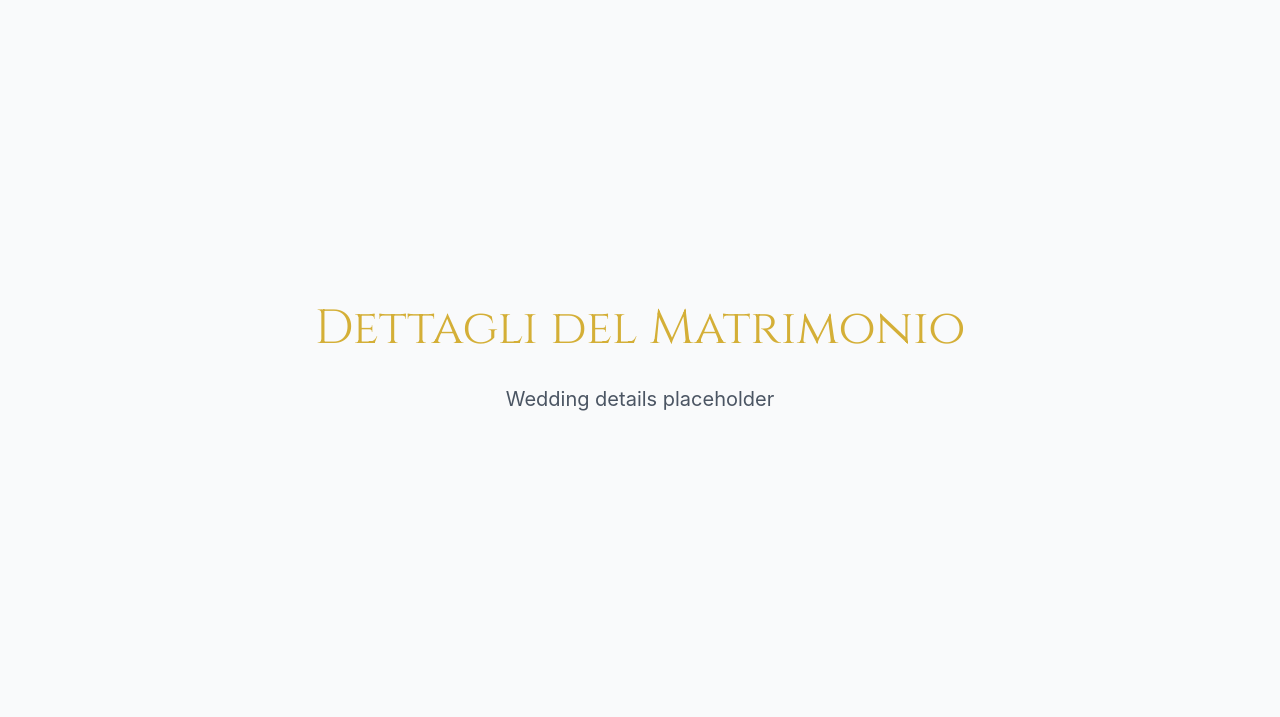
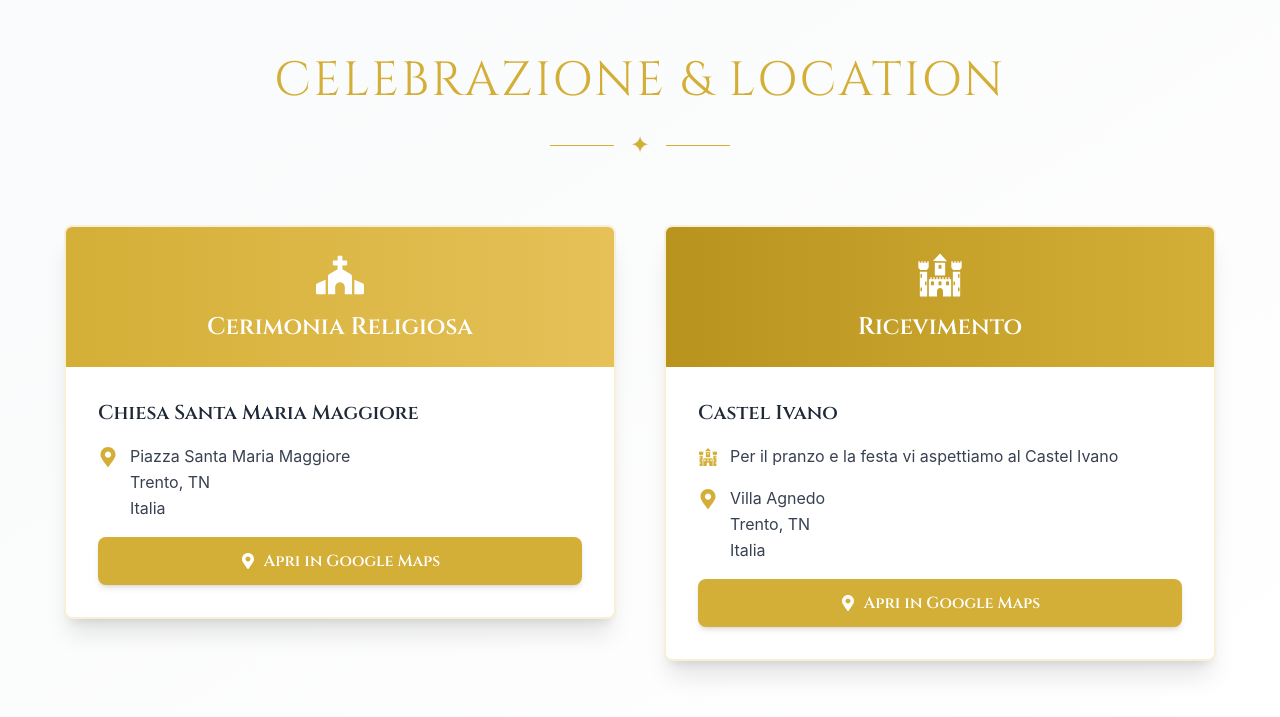
Before and after one commit to Barna1992/matrimonio_ic, a React (Vite) app: page / in a window 1280 px wide. Shown: the part 1641-2358 px from the top of the page. Built offline with nearby package versions, Linux system fonts and the light colour scheme.

Commit message:
added section2

```diff
--- a/src/App.jsx
+++ b/src/App.jsx
@@ -1,5 +1,6 @@
 import Header from './components/Header'
 import Hero from './components/Hero'
+import CelebrationLocation from './components/CelebrationLocation'
 
 function App() {
   return (
@@ -24,20 +25,8 @@ function App() {
         </div>
       </section>
 
-      {/* Details Section */}
-      <section
-        id="details"
-        className="min-h-screen flex items-center justify-center bg-gray-50 px-4 sm:px-6 lg:px-8"
-      >
-        <div className="text-center max-w-4xl mx-auto">
-          <h2 className="font-cinzel text-gold text-3xl sm:text-4xl md:text-5xl mb-8">
-            Dettagli del Matrimonio
-          </h2>
-          <p className="text-gray-600 text-lg sm:text-xl">
-            Wedding details placeholder
-          </p>
-        </div>
-      </section>
+      {/* Celebration & Location Section */}
+      <CelebrationLocation />
 
       {/* RSVP Section */}
       <section
--- /dev/null
+++ b/src/components/CelebrationLocation.jsx
@@ -0,0 +1,168 @@
+import { useState, useEffect, useRef } from 'react'
+import { FaMapMarkerAlt, FaChurch } from 'react-icons/fa'
+import { GiCastle } from 'react-icons/gi'
+
+function CelebrationLocation() {
+  const [isVisible, setIsVisible] = useState(false)
+  const sectionRef = useRef(null)
+
+  useEffect(() => {
+    const observer = new IntersectionObserver(
+      (entries) => {
+        entries.forEach((entry) => {
+          if (entry.isIntersecting) {
+            setIsVisible(true)
+          }
+        })
+      },
+      { threshold: 0.1 }
+    )
+
+    if (sectionRef.current) {
+      observer.observe(sectionRef.current)
+    }
+
+    return () => {
+      if (sectionRef.current) {
+        observer.unobserve(sectionRef.current)
+      }
+    }
+  }, [])
+
+  return (
+    <section
+      id="details"
+      ref={sectionRef}
+      className="min-h-screen flex items-center justify-center bg-gradient-to-br from-gray-50 to-white px-4 sm:px-6 lg:px-8 py-20"
+    >
+      <div className="max-w-6xl mx-auto w-full">
+        {/* Section Title */}
+        <div
+          className={`text-center mb-16 transition-all duration-1000 ${
+            isVisible ? 'opacity-100 translate-y-0' : 'opacity-0 -translate-y-10'
+          }`}
+        >
+          <h2 className="font-cinzel text-gold text-3xl sm:text-4xl md:text-5xl tracking-wider uppercase mb-4">
+            Celebrazione & Location
+          </h2>
+          <div className="flex items-center justify-center mt-6">
+            <div className="h-px w-16 bg-gold"></div>
+            <div className="mx-4 text-gold text-2xl">✦</div>
+            <div className="h-px w-16 bg-gold"></div>
+          </div>
+        </div>
+
+        {/* Cards Container */}
+        <div className="grid md:grid-cols-2 gap-8 lg:gap-12">
+          {/* Chiesa Card */}
+          <div
+            className={`transition-all duration-1000 delay-300 ${
+              isVisible ? 'opacity-100 translate-y-0' : 'opacity-0 translate-y-10'
+            }`}
+          >
+            <div className="bg-white rounded-lg shadow-xl overflow-hidden border-2 border-gold/20 hover:shadow-2xl hover:border-gold/40 transition-all duration-300">
+              {/* Card Header */}
+              <div className="bg-gradient-to-r from-gold to-gold-light p-6 text-center">
+                <FaChurch className="text-white text-5xl mx-auto mb-3" />
+                <h3 className="font-cinzel text-white text-2xl font-semibold">
+                  Cerimonia Religiosa
+                </h3>
+              </div>
+
+              {/* Card Body */}
+              <div className="p-8">
+                <h4 className="font-cinzel text-gray-800 text-xl font-semibold mb-4">
+                  Chiesa Santa Maria Maggiore
+                </h4>
+
+                <div className="space-y-4">
+                  {/* Address */}
+                  <div className="flex items-start">
+                    <FaMapMarkerAlt className="text-gold text-xl mt-1 mr-3 flex-shrink-0" />
+                    <div>
+                      <p className="text-gray-700 leading-relaxed">
+                        Piazza Santa Maria Maggiore<br />
+                        Trento, TN<br />
+                        Italia
+                      </p>
+                    </div>
+                  </div>
+
+                  {/* Google Maps Link */}
+                  <a
+                    href="https://www.google.com/maps/search/?api=1&query=Chiesa+Santa+Maria+Maggiore+Trento"
+                    target="_blank"
+                    rel="noopener noreferrer"
+                    className="inline-flex items-center justify-center w-full mt-6 px-6 py-3 bg-gold hover:bg-gold-dark text-white font-cinzel font-semibold rounded-lg transition-all duration-300 transform hover:scale-105 shadow-md hover:shadow-lg"
+                  >
+                    <FaMapMarkerAlt className="mr-2" />
+                    Apri in Google Maps
+                  </a>
+                </div>
+              </div>
+            </div>
+          </div>
+
+          {/* Castel Ivano Card */}
+          <div
+            className={`transition-all duration-1000 delay-500 ${
+              isVisible ? 'opacity-100 translate-y-0' : 'opacity-0 translate-y-10'
+            }`}
+          >
+            <div className="bg-white rounded-lg shadow-xl overflow-hidden border-2 border-gold/20 hover:shadow-2xl hover:border-gold/40 transition-all duration-300">
+              {/* Card Header */}
+              <div className="bg-gradient-to-r from-gold-dark to-gold p-6 text-center">
+                <GiCastle className="text-white text-5xl mx-auto mb-3" />
+                <h3 className="font-cinzel text-white text-2xl font-semibold">
+                  Ricevimento
+                </h3>
+              </div>
+
+              {/* Card Body */}
+              <div className="p-8">
+                <h4 className="font-cinzel text-gray-800 text-xl font-semibold mb-4">
+                  Castel Ivano
+                </h4>
+
+                <div className="space-y-4">
+                  {/* Description */}
+                  <div className="flex items-start">
+                    <GiCastle className="text-gold text-xl mt-1 mr-3 flex-shrink-0" />
+                    <p className="text-gray-700 leading-relaxed">
+                      Per il pranzo e la festa vi aspettiamo al Castel Ivano
+                    </p>
+                  </div>
+
+                  {/* Location */}
+                  <div className="flex items-start">
+                    <FaMapMarkerAlt className="text-gold text-xl mt-1 mr-3 flex-shrink-0" />
+                    <div>
+                      <p className="text-gray-700 leading-relaxed">
+                        Villa Agnedo<br />
+                        Trento, TN<br />
+                        Italia
+                      </p>
+                    </div>
+                  </div>
+
+                  {/* Google Maps Link */}
+                  <a
+                    href="https://www.google.com/maps/search/?api=1&query=Castel+Ivano+Villa+Agnedo+Trento"
+                    target="_blank"
+                    rel="noopener noreferrer"
+                    className="inline-flex items-center justify-center w-full mt-6 px-6 py-3 bg-gold hover:bg-gold-dark text-white font-cinzel font-semibold rounded-lg transition-all duration-300 transform hover:scale-105 shadow-md hover:shadow-lg"
+                  >
+                    <FaMapMarkerAlt className="mr-2" />
+                    Apri in Google Maps
+                  </a>
+                </div>
+              </div>
+            </div>
+          </div>
+        </div>
+      </div>
+    </section>
+  )
+}
+
+export default CelebrationLocation
```
